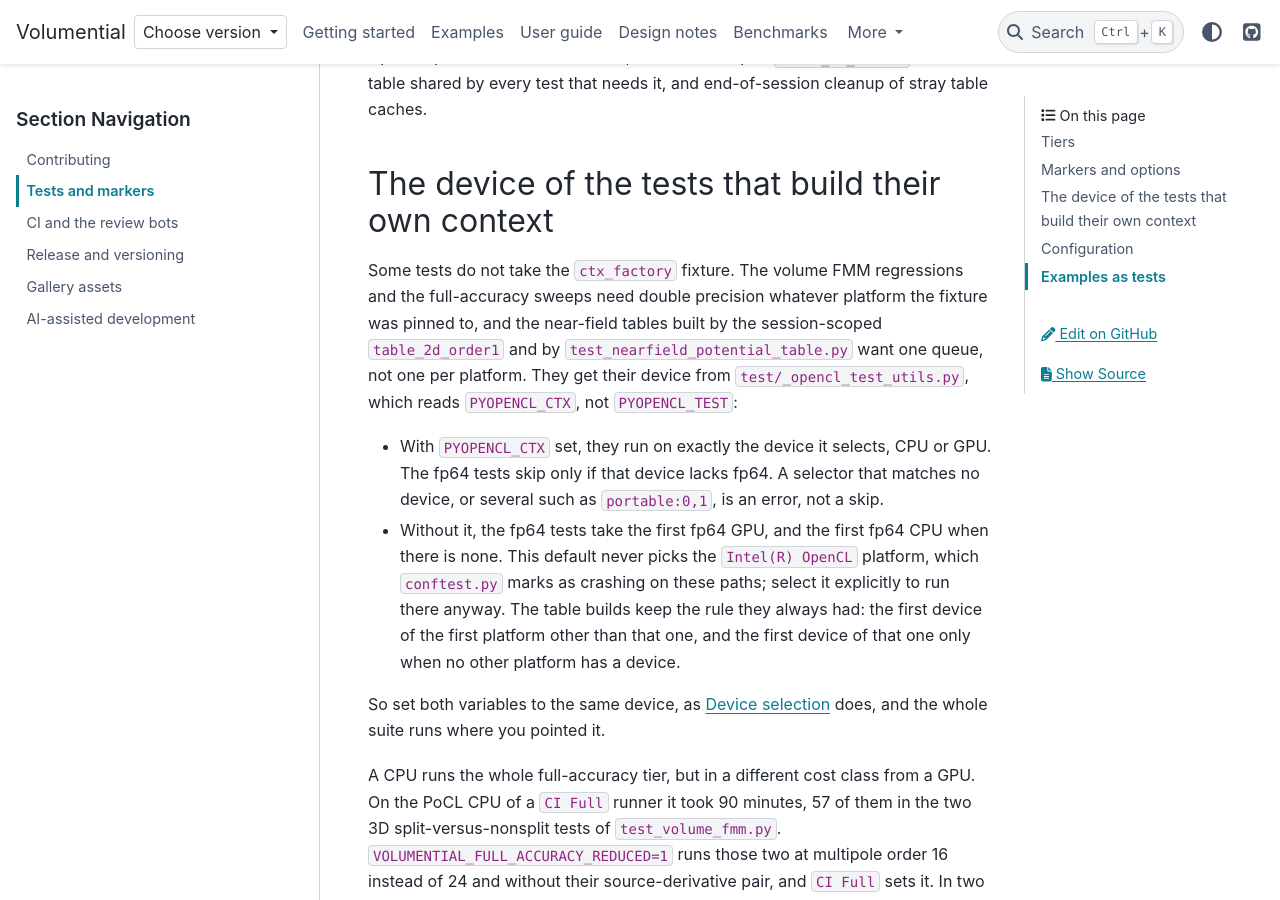
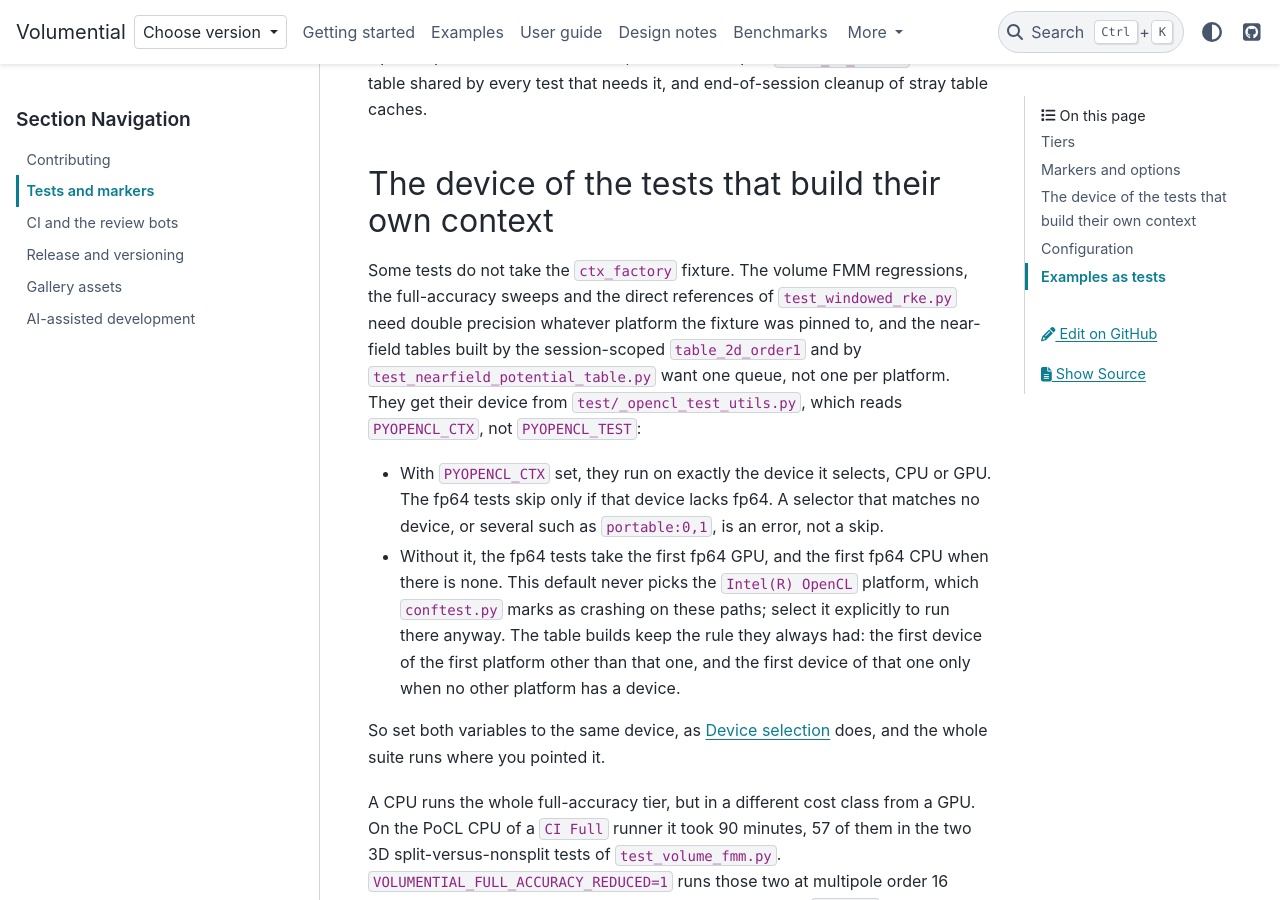
Before and after one commit to xywei/volumential, a Sphinx documentation site: the page built from doc/source/development/testing.md, in a window 1280 px wide and 900 px high, scrolled down 1713 px. Built offline with Sphinx 7.4.7 and the PyData theme 0.15.4, drawn with Linux system fonts in a browser that asks for light colours.

Commit message:
test: take the windowed RKE queue from the shared fp64 helper
_get_queue_or_skip in test_windowed_rke.py called create_some_context,
which prefers PYOPENCL_TEST, and skipped on any error, a selector that
matches nothing included. Two of the module's full_accuracy cases take
their direct reference from that queue. It now uses
create_fp64_context_or_skip, like the other tests that build their own
context: exactly the PYOPENCL_CTX device when the variable is set.

```diff
--- a/doc/source/development/testing.md
+++ b/doc/source/development/testing.md
@@ -66,12 +66,13 @@ needs it, and end-of-session cleanup of stray table caches.
 
 ## The device of the tests that build their own context
 
-Some tests do not take the `ctx_factory` fixture. The volume FMM regressions
-and the full-accuracy sweeps need double precision whatever platform the
-fixture was pinned to, and the near-field tables built by the session-scoped
-`table_2d_order1` and by `test_nearfield_potential_table.py` want one queue,
-not one per platform. They get their device from `test/_opencl_test_utils.py`,
-which reads `PYOPENCL_CTX`, not `PYOPENCL_TEST`:
+Some tests do not take the `ctx_factory` fixture. The volume FMM regressions,
+the full-accuracy sweeps and the direct references of `test_windowed_rke.py`
+need double precision whatever platform the fixture was pinned to, and the
+near-field tables built by the session-scoped `table_2d_order1` and by
+`test_nearfield_potential_table.py` want one queue, not one per platform. They
+get their device from `test/_opencl_test_utils.py`, which reads
+`PYOPENCL_CTX`, not `PYOPENCL_TEST`:
 
 - With `PYOPENCL_CTX` set, they run on exactly the device it selects, CPU or
   GPU. The fp64 tests skip only if that device lacks fp64. A selector that
```
Also changed, not shown: doc/source/getting-started/device-selection.md (+5 -4 lines), 1 other file.
